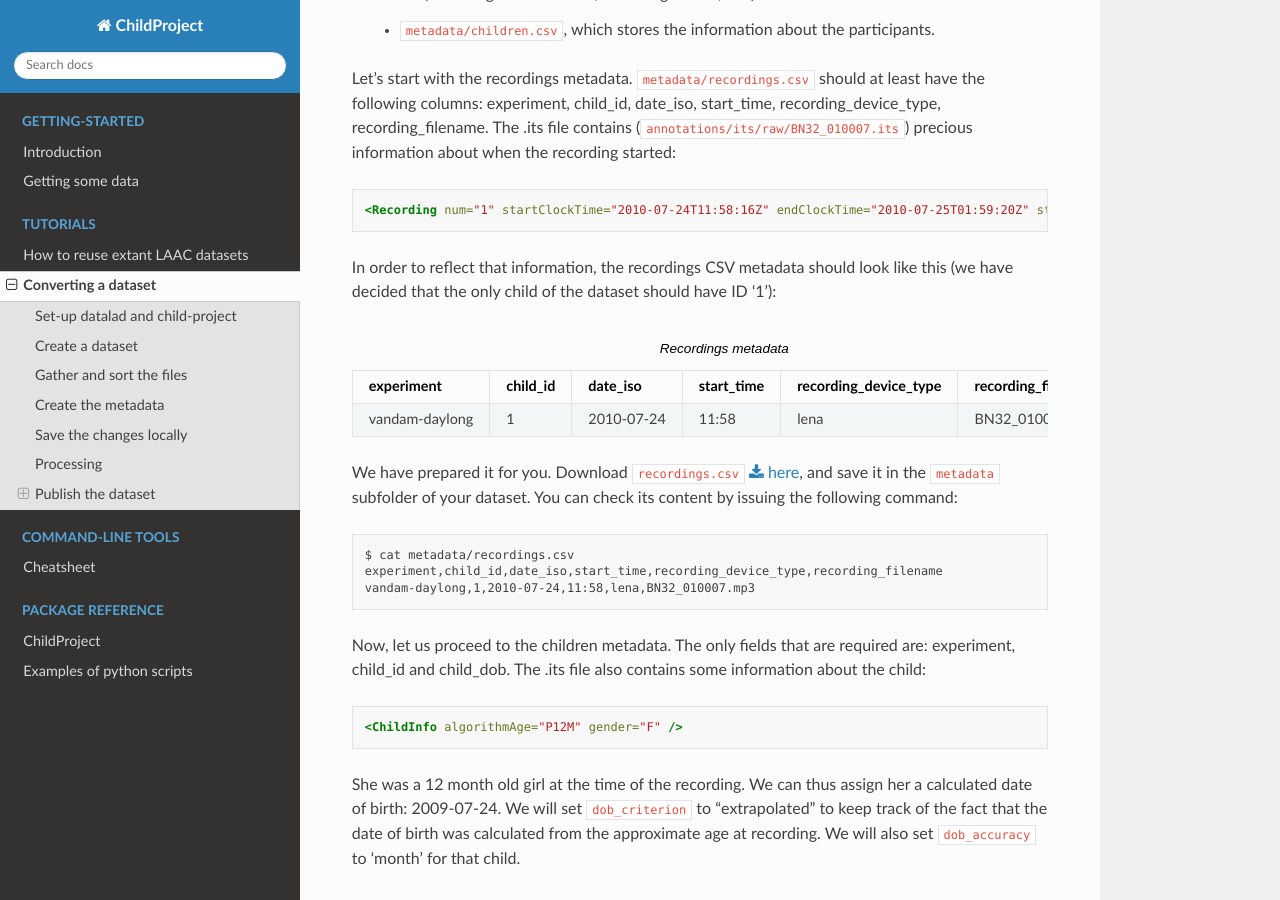
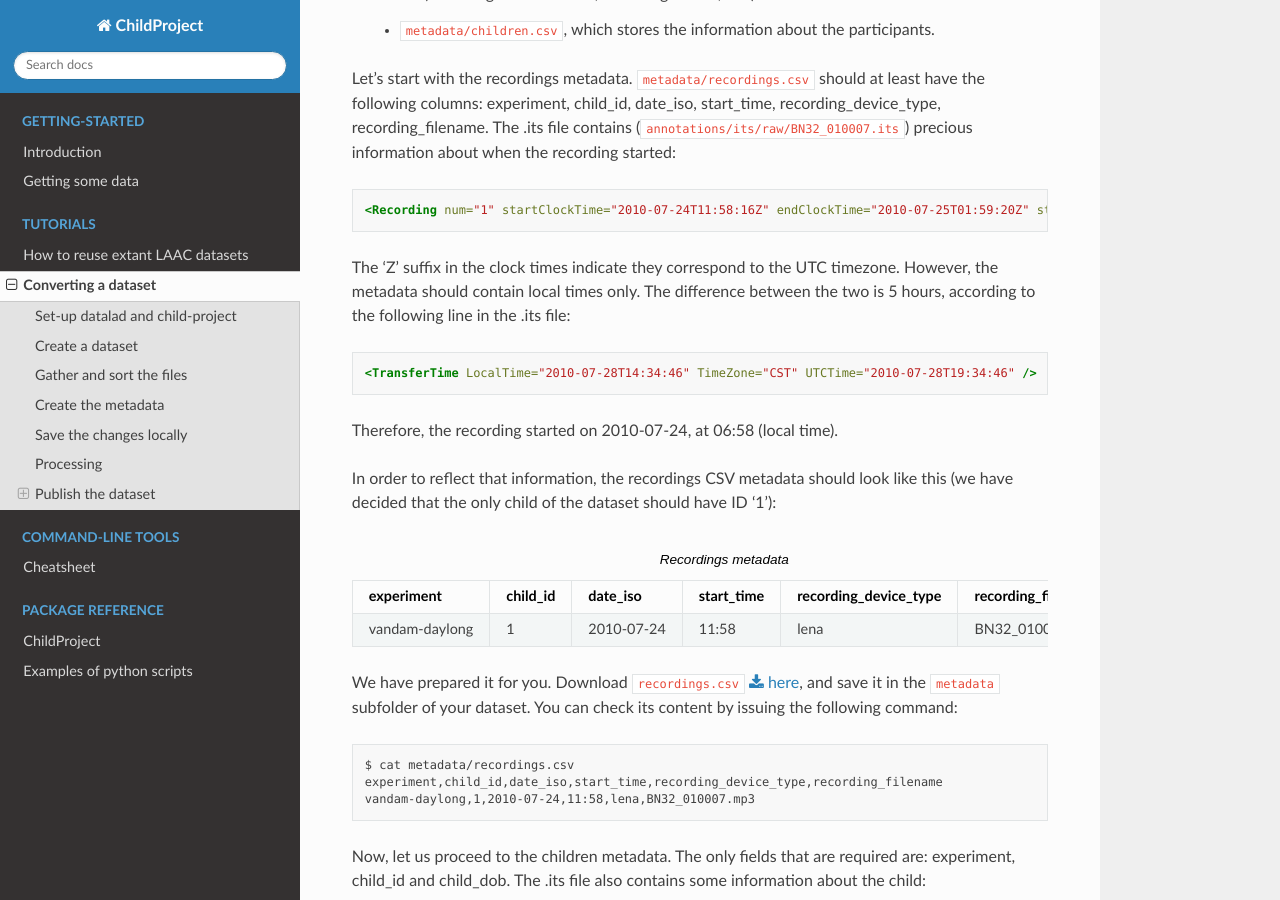
Before and after one commit to LAAC-LSCP/ChildProject, a Sphinx documentation site: the page built from docs/source/vandam.rst, in a window 1280 px wide and 900 px high, scrolled down 2534 px. Built offline with Sphinx 7.4.7 and the Read the Docs theme 2.0.0, drawn with Linux system fonts in a browser that asks for light colours; pages that are not in the unit, such as notebooks, are missing from menus.

Commit message:
vandam tutorial: start_time fix

```diff
--- a/docs/source/vandam.rst
+++ b/docs/source/vandam.rst
@@ -140,6 +140,15 @@ about when the recording started:
 
    <Recording num="1" startClockTime="2010-07-24T11:58:16Z" endClockTime="2010-07-25T01:59:20Z" startTime="PT0.00S" endTime="PT50464.24S">
 
+The 'Z' suffix in the clock times indicate they correspond to the UTC timezone.
+However, the metadata should contain local times only. The difference between
+the two is 5 hours, according to the following line in the .its file:
+
+.. code:: xml
+
+   <TransferTime LocalTime="2010-07-28T14:34:46" TimeZone="CST" UTCTime="2010-07-28T19:34:46" />
+
+Therefore, the recording started on 2010-07-24, at 06:58 (local time).
 
 In order to reflect that information, the recordings CSV metadata
 should look like this (we have decided that the only child of the
```
